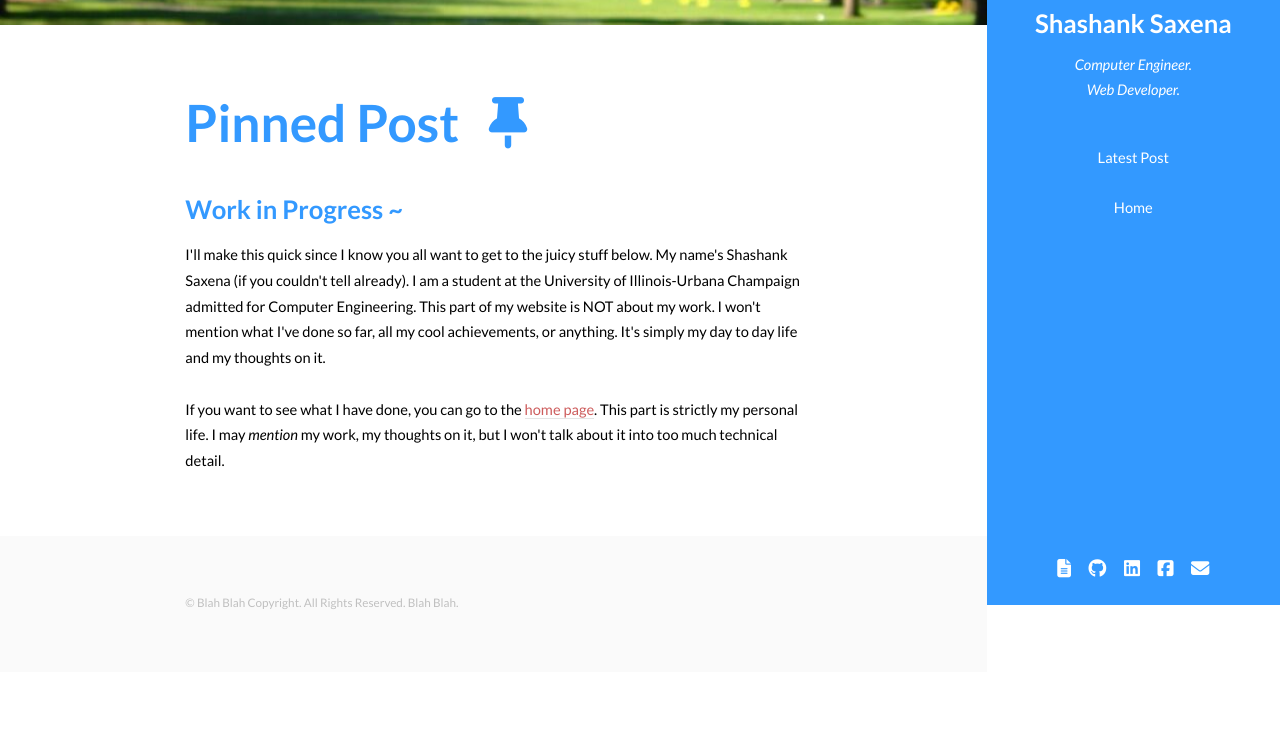
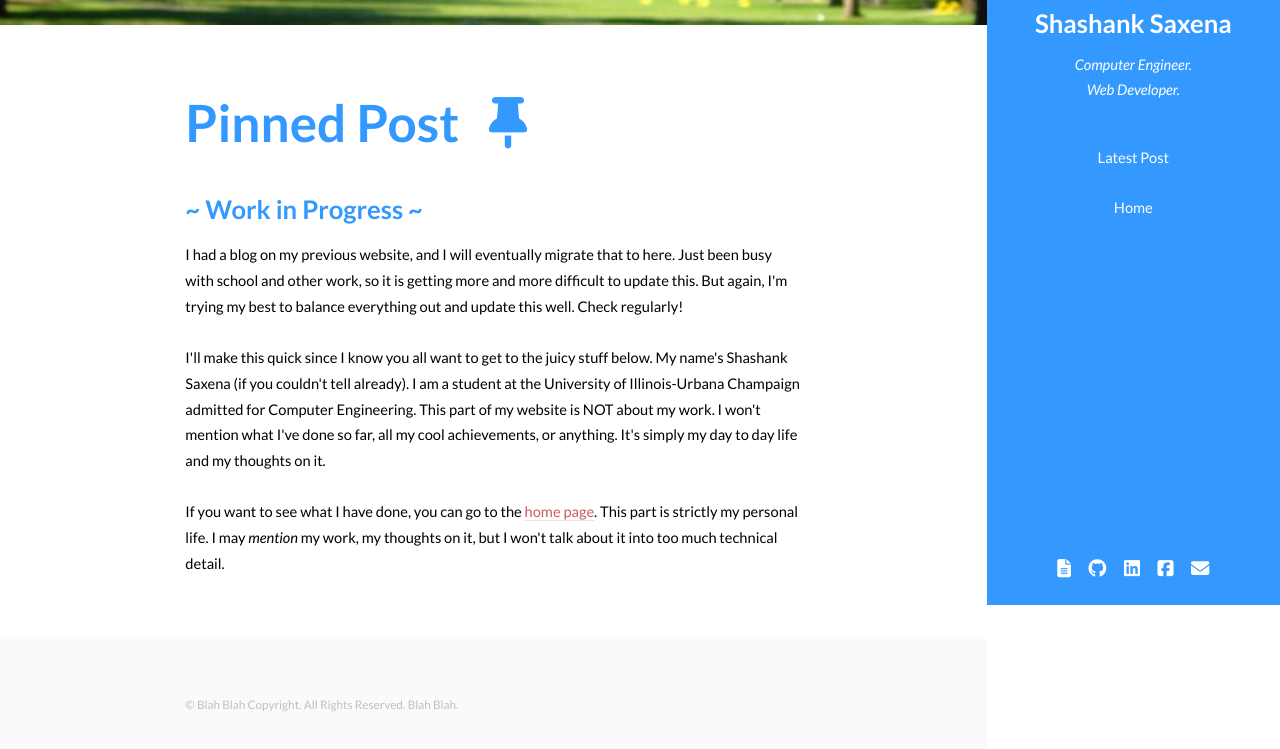
Before and after one commit to Salil999/salil999.github.io, a plain HTML site: page blog.html in a window 1280 px wide. Shown: the part 195-944 px from the top of the page. Before the commit the page ends 867 px from the top, so only its background shows below. Drawn offline with Linux system fonts and the light colour scheme.

Commit message:
updated blog

```diff
--- a/blog.html
+++ b/blog.html
@@ -48,20 +48,16 @@
 		<div id="main">
 			<section id="one">
 				<div class="container">
-
 					<header class="major">
 						<h2>Pinned Post &nbsp; <i class="fa fa-thumb-tack"></i></h2>
-						<h3>Work in Progress ~</h3>
+						<h3>~ Work in Progress ~</h3>
 					</header>
-					<p>I'll make this quick since I know you all want to get to the juicy stuff below. My name's Shashank Saxena (if you couldn't tell already). I am a student at the University of Illinois-Urbana Champaign admitted for Computer Engineering. This part of my website is NOT about my work. I won't mention what I've done so far, all my cool achievements, or anything. It's simply my day to day life and my thoughts on it.
+					<p>I had a blog on my previous website, and I will <span>eventually</span> migrate that to here. Just been busy with school and other work, so it is getting more and more difficult to update this. But again, I'm trying my best to balance everything out and update this well. Check regularly!<br><br>I'll make this quick since I know you all want to get to the juicy stuff below. My name's Shashank Saxena (if you couldn't tell already). I am a student at the University of Illinois-Urbana Champaign admitted for Computer Engineering. This part of my website is NOT about my work. I won't mention what I've done so far, all my cool achievements, or anything. It's simply my day to day life and my thoughts on it.
 						<br>
 						<br>If you want to see what I have done, you can go to the <a href="/" style="color:#CD5C5C;">home page</a>. This part is strictly my personal life. I may <i>mention</i> my work, my thoughts on it, but I won't talk about it into too much technical detail.</p>
 				</div>
-
 			</section>
-
 		</div>
-
 		<section id="footer">
 			<div class="container">
 				<ul class="copyright">
@@ -69,9 +65,7 @@
 				</ul>
 			</div>
 		</section>
-
 	</div>
-
 	<script src="assets/js/jquery.min.js"></script>
 	<script src="assets/js/jquery.scrollzer.min.js"></script>
 	<script src="assets/js/jquery.scrolly.min.js"></script>
@@ -79,7 +73,6 @@
 	<script src="assets/js/util.js"></script>
 	<!--[if lte IE 8]><script src="assets/js/ie/respond.min.js"></script><![endif]-->
 	<script src="assets/js/main.js"></script>
-
 </body>
 
 </html>
```
